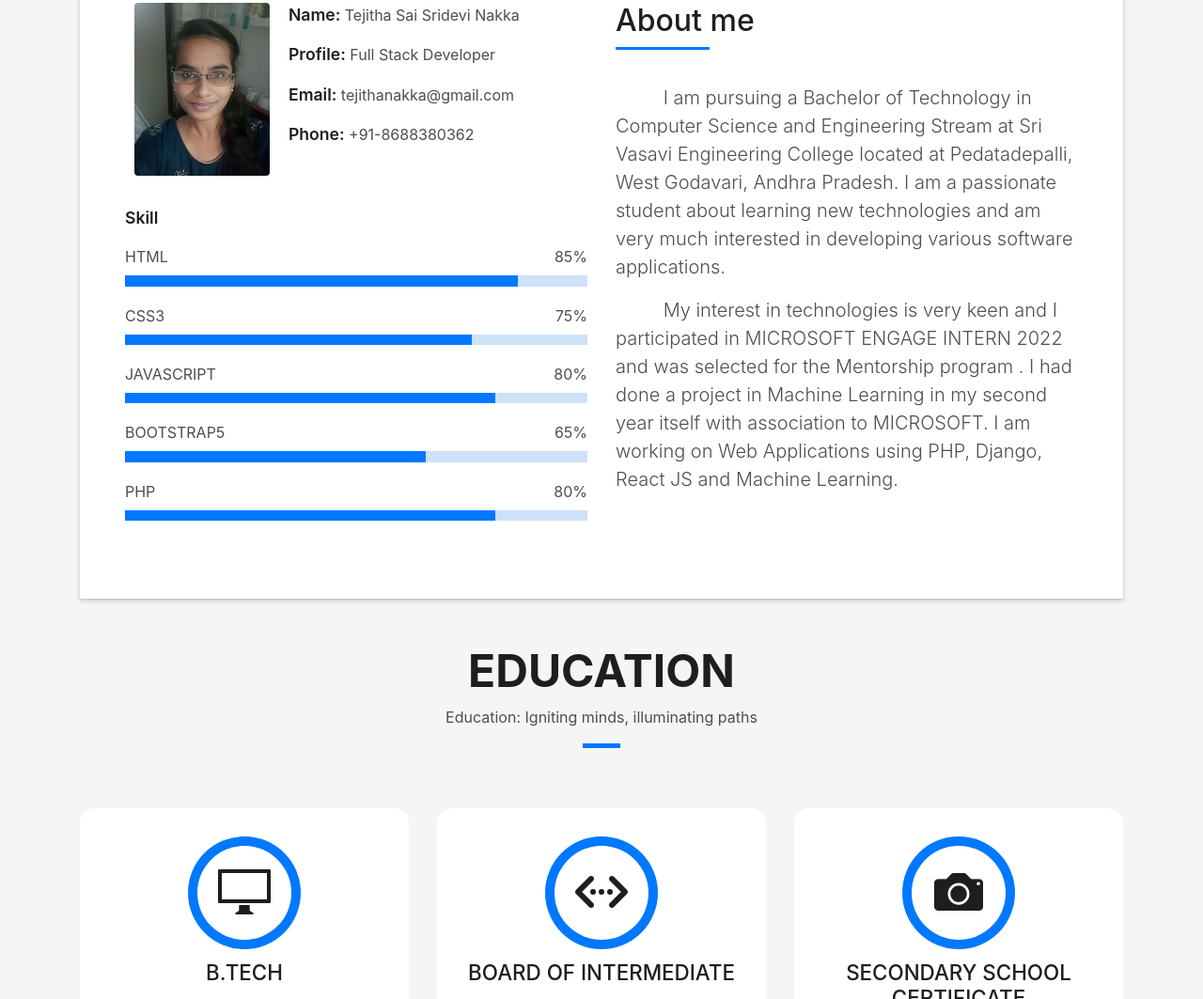
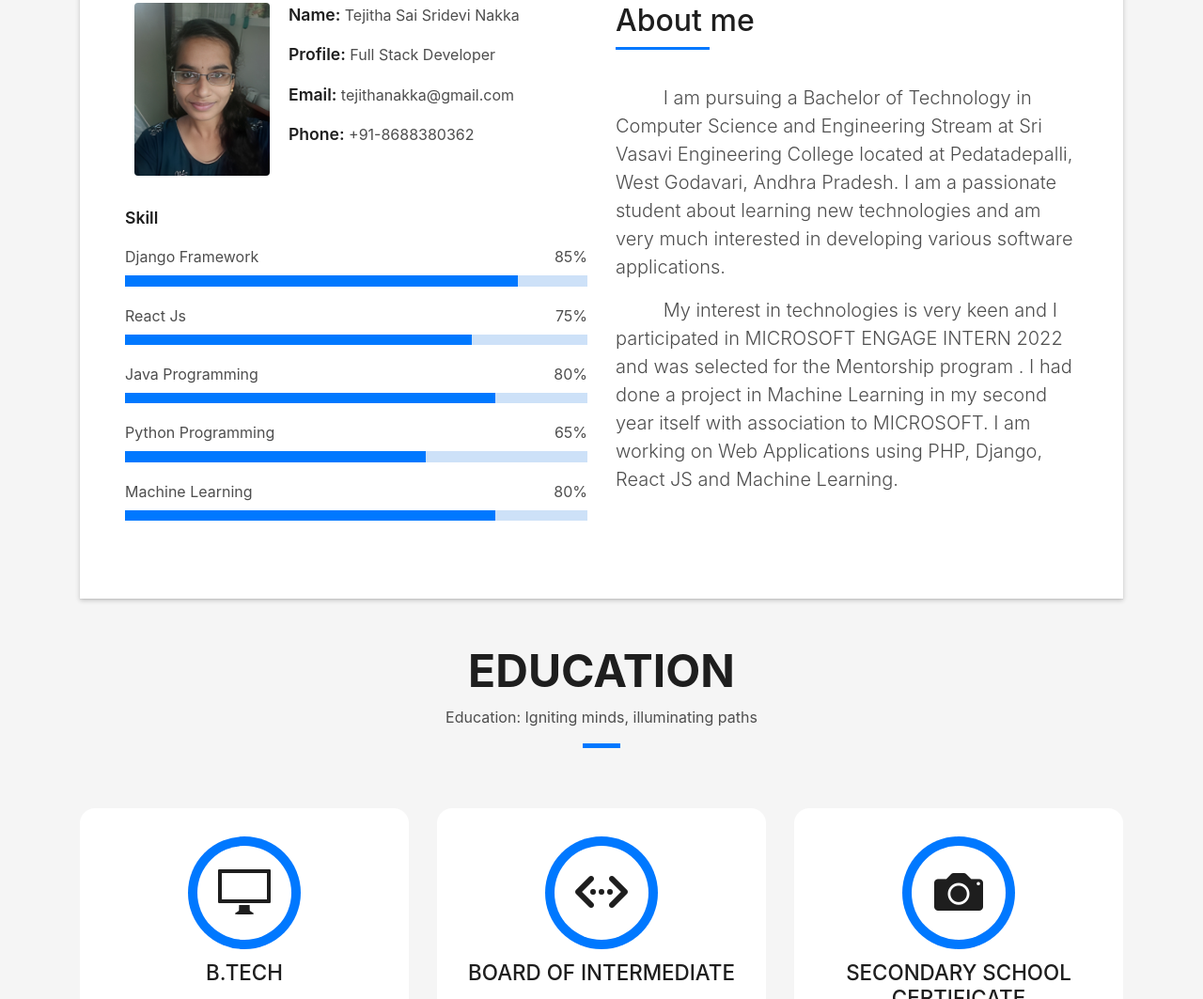
Before and after one commit to TejithaNakka/TejithaNakka.github.io, a plain HTML site: page index.html in a window 1280 px wide. Shown: the part 925-1988 px from the top of the page at 94% size. Drawn offline with Linux system fonts and the light colour scheme; a script that the page names is missing; files whose address does not match are found by name.

Commit message:
index.html

```diff
--- a/index.html
+++ b/index.html
@@ -110,27 +110,27 @@
                 </div>
                 <div class="skill-mf">
                   <p class="title-s">Skill</p>
-                  <span>HTML</span> <span class="pull-right">85%</span>
+                  <span>Django Framework</span> <span class="pull-right">85%</span>
                   <div class="progress">
                     <div class="progress-bar" role="progressbar" style="width: 85%;" aria-valuenow="85" aria-valuemin="0"
                       aria-valuemax="100"></div>
                   </div>
-                  <span>CSS3</span> <span class="pull-right">75%</span>
+                  <span>React Js</span> <span class="pull-right">75%</span>
                   <div class="progress">
                     <div class="progress-bar" role="progressbar" style="width: 75%" aria-valuenow="75" aria-valuemin="0"
                       aria-valuemax="100"></div>
                   </div>
-                  <span>JAVASCRIPT</span> <span class="pull-right">80%</span>
+                  <span>Java Programming</span> <span class="pull-right">80%</span>
                   <div class="progress">
                     <div class="progress-bar" role="progressbar" style="width: 80%" aria-valuenow="90" aria-valuemin="0"
                       aria-valuemax="100"></div>
                   </div>
-                  <span>BOOTSTRAP5</span> <span class="pull-right">65%</span>
+                  <span>Python Programming</span> <span class="pull-right">65%</span>
                   <div class="progress">
                     <div class="progress-bar" role="progressbar" style="width: 65%" aria-valuenow="90" aria-valuemin="0"
                       aria-valuemax="100"></div>
                   </div>
-                  <span>PHP</span> <span class="pull-right">80%</span>
+                  <span>Machine Learning</span> <span class="pull-right">80%</span>
                   <div class="progress">
                     <div class="progress-bar" role="progressbar" style="width: 80%" aria-valuenow="50" aria-valuemin="0"
                       aria-valuemax="100"></div>
```
